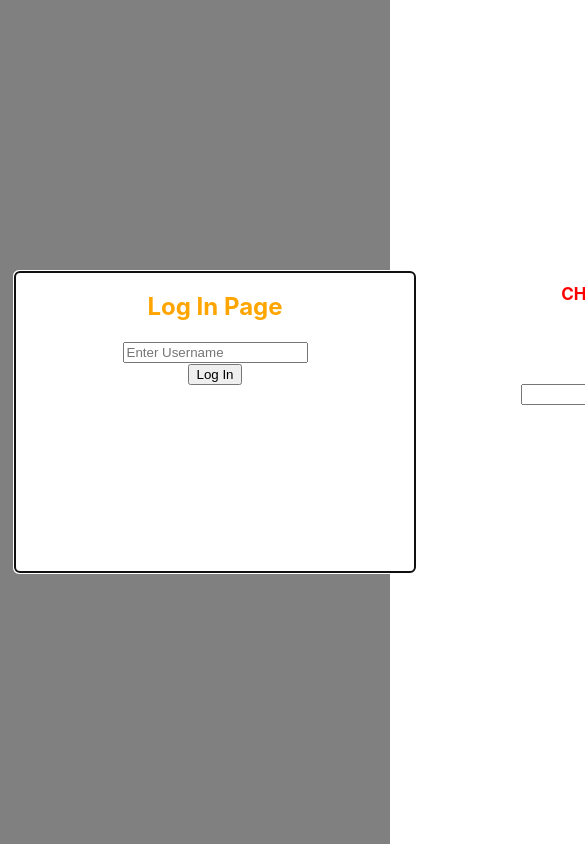
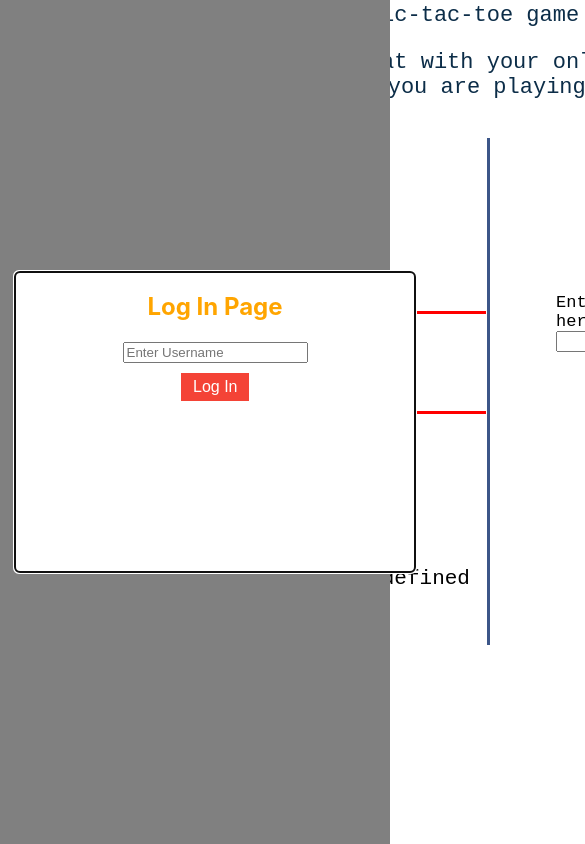
Before and after one commit to jvn3/project2-jvn3-1, a React (Create React App) app: page / in a window 390 px wide. Shown: the top 844 px of the page, 585 px wide, since content can reach past the window. Built offline with nearby package versions, Linux system fonts and the light colour scheme.

Commit message:
Update UI

```diff
--- a/src/App.css
+++ b/src/App.css
@@ -3,7 +3,8 @@
 }
 
 .Main{
-    background: black;
+    background: white;
+    margin-top: -39px;
 }
 
 .modalLogIn{
@@ -33,22 +34,36 @@
 
 .buttonHighScore{
     position: absolute;
-    margin: auto;
-    background-color: #4CAF50;
+    background-color: orange;
     border: aliceblue;
     color: white;
-    padding: 9px 12px;
+    margin-left: 135px;
+    margin-top: -50px;
+    padding: 8px 12px;
     text-align: center;
     text-decoration: none;
     display: inline-block;
     font-size: 16px;
+    font-family: monospace;
     cursor: pointer;
+}
+
+.buttonHighScore:hover {
+  cursor: pointer;
+  background: #f44336;
+  color: white;
+}
+
+.sendButton:hover {
+  cursor: pointer;
+  background: #f44336;
+  color: white;
 }
 
 .sendButton{
     position: absolute;
     margin: auto;
-    background-color: #4CAF4E;
+    background-color: orange;
     border: aliceblue;
     color: white;
     padding: 3px 9px;
@@ -73,32 +88,64 @@
     cursor: pointer;
 }
 
+.buttonRestartGame:hover {
+  cursor: pointer;
+  background: orange;
+  color: white;
+}
+
+.logInButton{
+    position: absolute;
+    margin: auto;
+    background-color: #f44336;
+    border: aliceblue;
+    color: white;
+    padding: 5px 12px;
+    text-align: center;
+    text-decoration: none;
+    display: inline-block;
+    font-size: 16px;
+    cursor: pointer;
+    margin-Top: 10px;
+    margin-left: -34px;
+}
+
+.logInButton:hover {
+  cursor: pointer;
+  background: orange;
+  color: white;
+}
+
 .mainBoardHeader{
     font-size: 17px;
     font-family: monospace;
 }
 
 .chatBoxDiv {
-    border-left-style: double;
+    border-left-style: solid;
+    border-left-width: medium;
+    border-left-color: #3C5688;
+    padding: 42px 0;
 }
 .infoScreen{
     font-family: monospace;
     padding-left: 50px;
+    margin-top: -22px;
 }
 
 .RestartButtonDivElement{
-    padding-right: 70px;
+    margin-left: -101px;
 }
+
 .Square {
-    border: 1px solid white;
+    border: medium solid;
     background: transparent;
     color: white;
-    borderRadius: 5px;
-
-    fontSize: 500px;
-    fontWeight: 520;
     cursor: pointer;
     outline: none;
+    font-size: 71px;
+    font-family: -webkit-pictograph;
+    font-weight: 900;
 }
 
 .Square:hover {
@@ -110,46 +157,76 @@
 .Square:nth-child(1){
     border-top-style: none;
     border-left-style: none;
+    border-bottom-color: red;
+    border-bottom-weight: 500;
+    border-right-color: #20B2AA;
+    color: #696969;
 }
 
 .Square:nth-child(4){
     border-top-style:none;
     border-left-style:none;
+    border-bottom-color: red;
+    border-right-color: #20B2AA;
+    color: #483D8B;
+
 }
 
 .Square:nth-child(7){
     border-top-style:none;
     border-left-style:none;
     border-bottom-style:none;
+    border-right-color: #20B2AA;
+    color: #696969;
 }
 
 .Square:nth-child(2){
     border-top-style:none;
+    border-bottom-color: red;
+    border-left-style: none;
+    border-right-style: none;
+    color: #483D8B;
+
 }
 
 .Square:nth-child(5){
     border-top-style:none;
+    border-bottom-color: red;
+    border-left-style: none;
+    border-right-style: none;
+    color: #FF4500;
 }
 
 .Square:nth-child(8){
     border-top-style:none;
     border-bottom-style: none;
+    border-left-style: none;
+    border-right-style: none;
+    color: #483D8B;
 }
 
 .Square:nth-child(3){
     border-top-style: none;
     border-right-style: none;
+    border-bottom-color: red;
+    border-left-color: #20B2AA;
+    color: #696969;
 }
 
 .Square:nth-child(6){
     border-top-style: none;
     border-right-style: none;
+    border-bottom-color: red;
+    border-left-color: #20B2AA;
+    color: #483D8B;
 }
 
 .Square:nth-child(9){
     border-top-style: none;
     border-right-style: none;
     border-bottom-style:none;
+    border-left-color: #20B2AA;
+    color: #696969;
 }
 
 
@@ -166,30 +243,32 @@
 
 .boardName {
     grid-area: header;
-    font-weight: 10;
     font-style: normal;
     font-family: monospace;
-    font-size: 20px;
+    font-size: 22px;
+    padding: 15px 0;
+    color: #0C2D48;
 }
 
 .userListgrid {
     grid-area: menu;
     font-size: 17px;
-    border-right-style: double;
+    border-right-style: solid;
+    border-right-color: #3C5688;
+    border-right-width: medium;
 }
 
 .mainBoardGrid {
     grid-area: main;
     font-size: 21px;
     font-family: monospace;
-
 }
 
 .chatBoxgrid {
     grid-area: right;
-    font-size: 20px;
-    font-size: 17px;
     padding-left: 66px;
+    font-family: monospace;
+    font-size: 23px;
 }
 
 .chatRoomHeaderDiv{
@@ -197,7 +276,8 @@
 }
 
 .userListHeaderDiv{
-
+    font-family: monospace;
+    font-size: 20px;
 }
 
 .boardNameHeaderDiv{
@@ -206,6 +286,8 @@
 
 .chatRoomHeader {
     color: red;
+    font-family: monospace;
+    font-size: 20px;
 }
 
 .BoardNameHeader{
@@ -227,6 +309,12 @@
     margin: auto;
 }
 
+.upperBoardDiv{
+    place-items: center;
+    height: 61%;
+    padding: 0px 0px;
+    margin-left: 11px;
+}
 
 .grid-container {
   display: grid;
@@ -240,16 +328,16 @@
 
   background-repeat: no-repeat;
   background-size: cover;
-  color: white;
+  color: black;
 }
 
 
 
 .grid-container > div {
-    border-width: 2px;
+    border-width: medium;
 
     text-align: center;
-    padding: 42px 0;
+
 }
 
 
@@ -268,3 +356,11 @@ td, th {
   border-right: none;
   padding: 8px;
 }
+
+
+
+@media screen and (max-width: 620px){
+    .grid-container{
+        width: 100%;
+    }
+}
--- a/src/App.js
+++ b/src/App.js
@@ -193,14 +193,18 @@ var counter = 0;
         <div>
           <h4 className="chatRoomHeader"> {localName[0]}'s Boards </h4>
         </div>
+      <div className="upperBoardDiv">
         <Board squares={board} onClick={handleClick} />
+
+      </div>
         <div className="infoScreen">
          <p> &emsp; X : {name[0]} &emsp;  &ensp;  O: {name[1]} </p>
          <p> &emsp; {winner ? 'Winner: ' + winnerName : 'Next Player: ' + (xIsNext ? name[0]: name[1])} </p>
         </div>
         <div className="RestartButtonDivElement">
           <p> &emsp; &emsp; <button className="buttonRestartGame" onClick={restartGame}> Restart Game </button> </p>
-        </div>
+
+      </div>
       </div>
 
       <div className="chatBoxDiv">
--- a/src/LogIn.js
+++ b/src/LogIn.js
@@ -18,15 +18,16 @@ export function PopLogIn(modalIsOpen ,userName, fetchUserName){
     };
 
 
+
     return (
         <div className='LogIn'>
-            <Modal isOpen={modalIsOpen} style={style} className='modalLogIn'>
+            <Modal className="MODAL" isOpen={modalIsOpen} style={style} className='modalLogIn'>
             <center>
                 <h2> Log In Page </h2>
                     <div class="container">
                         <input ref={userName} type="text" placeholder="Enter Username" required/>
                     </div>
-                <button onClick={fetchUserName}> Log In </button>
+                <button className="logInButton" onClick={fetchUserName}> Log In </button>
                 </center>
             </Modal>
         </div>
--- a/src/userList.js
+++ b/src/userList.js
@@ -7,7 +7,9 @@ export function userList(name){
     const style={
         width: "70%",
         margin: "auto",
-        color: "green"
+        color: "green",
+        fontFamily: "monospace",
+        fontSize: "28px",
     };
 
     return(
```
Also changed, not shown: src/Board.js (line endings or trailing spaces).
